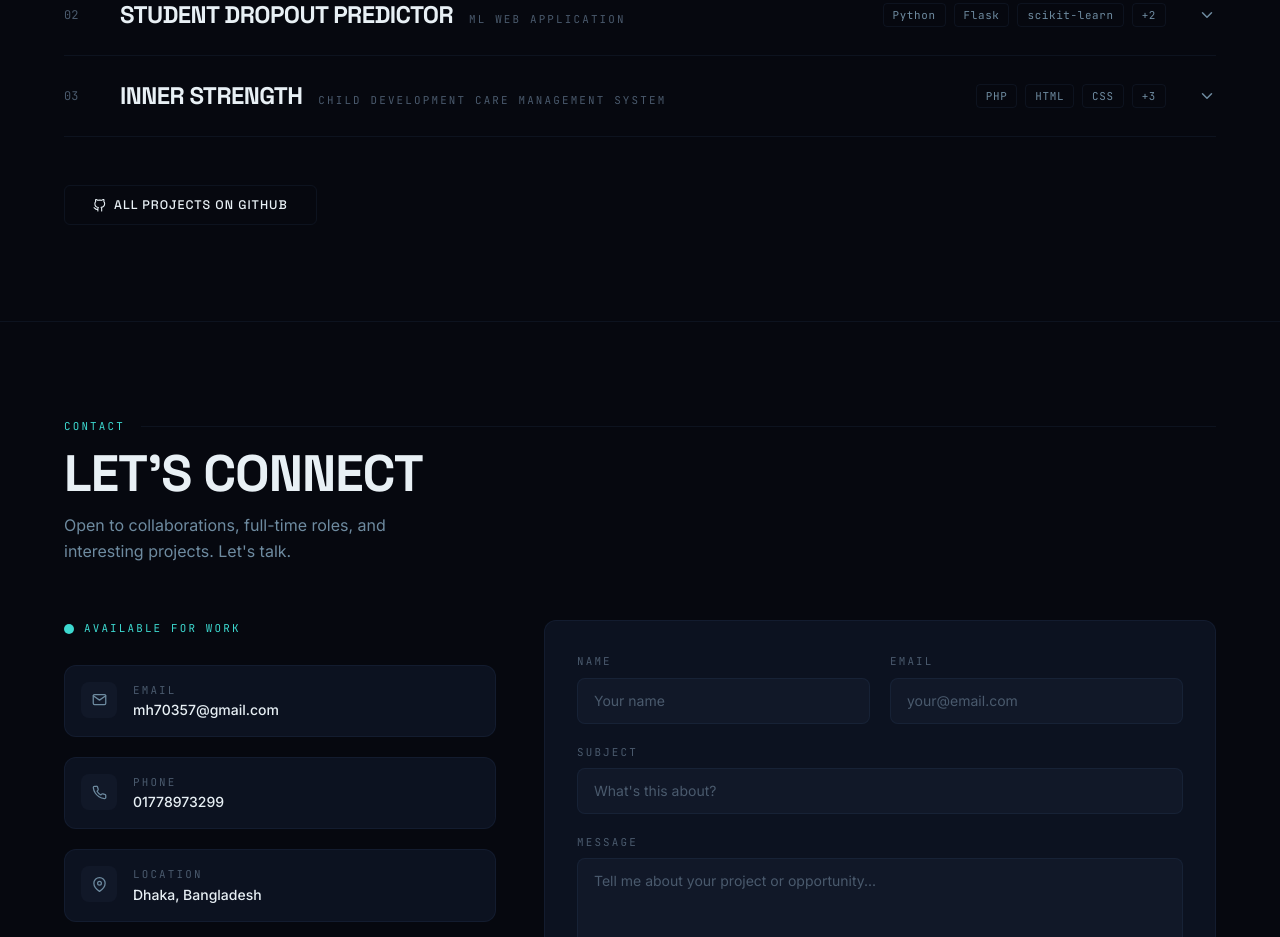
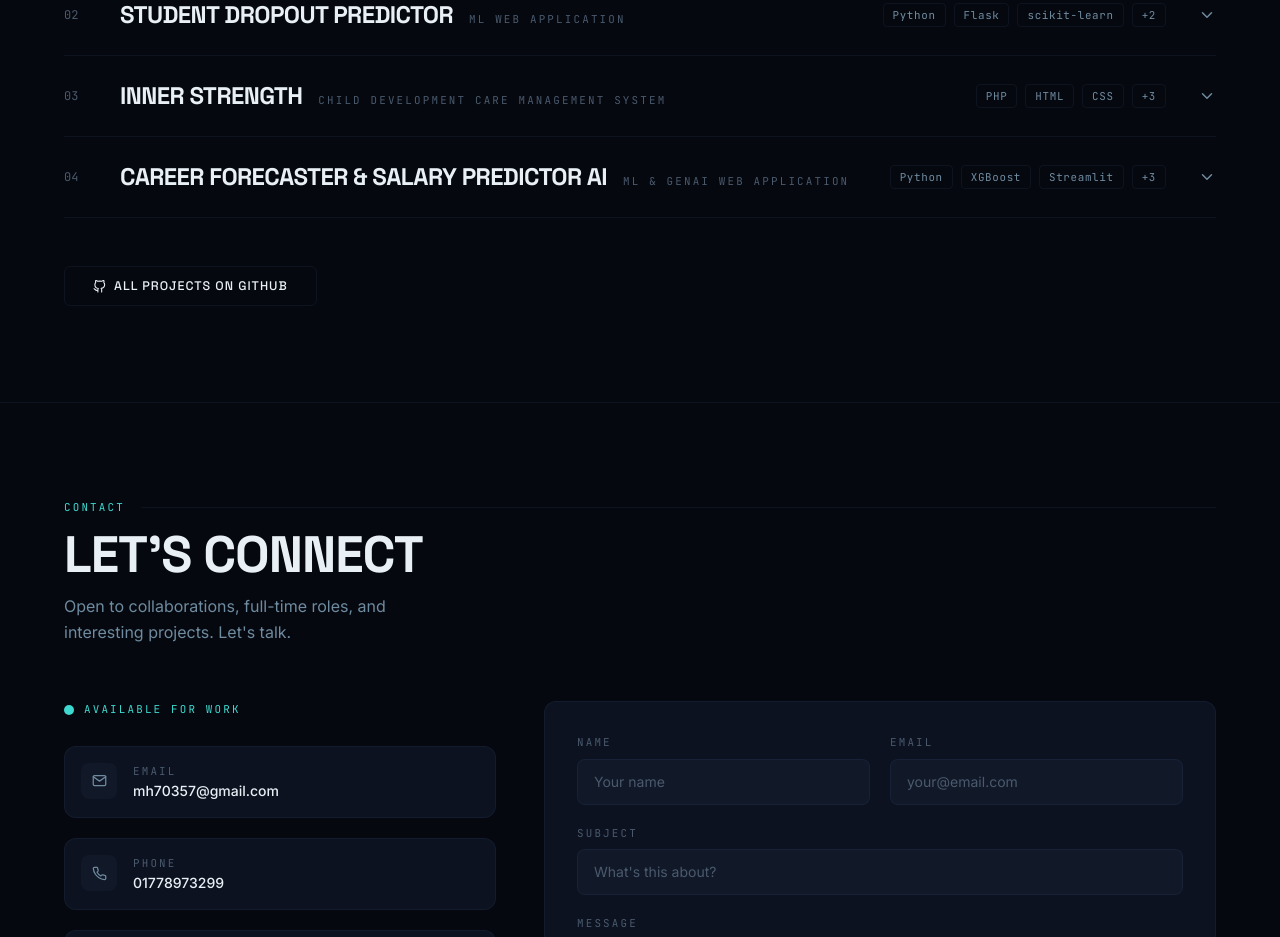
Before and after one commit to MH-Shomik/Simple_Portfolio, a React (Vite) app: page / in a window 1280 px wide. Shown: the part 4400-5337 px from the top of the page. Built offline with nearby package versions, Linux system fonts and the light colour scheme.

Commit message:
Add Career Forecaster & Salary Predictor AI to projects

```diff
--- a/src/data/resumeData.js
+++ b/src/data/resumeData.js
@@ -156,6 +156,18 @@ export const projects = [
     image: '/image.png',
     featured: true,
   },
+  {
+    id: 4,
+    title: 'Career Forecaster & Salary Predictor AI',
+    subtitle: 'ML & GenAI Web Application',
+    description:
+      'An end-to-end Machine Learning web app predicting professional AI automation risk and expected salary. Features Explainable AI (SHAP) for transparent predictions and integrates Google Gemini for personalized career coaching.',
+    tech: ['Python', 'XGBoost', 'Streamlit', 'Plotly', 'Gemini AI', 'SHAP'],
+    live: '',
+    github: 'https://github.com/MH-Shomik/Career-Forecaster-and-Salary-Predictor-AI.git',
+    gradient: 'from-blue-600 to-indigo-600',
+    featured: true,
+  },
 ]
 
 export const experience = [
```
